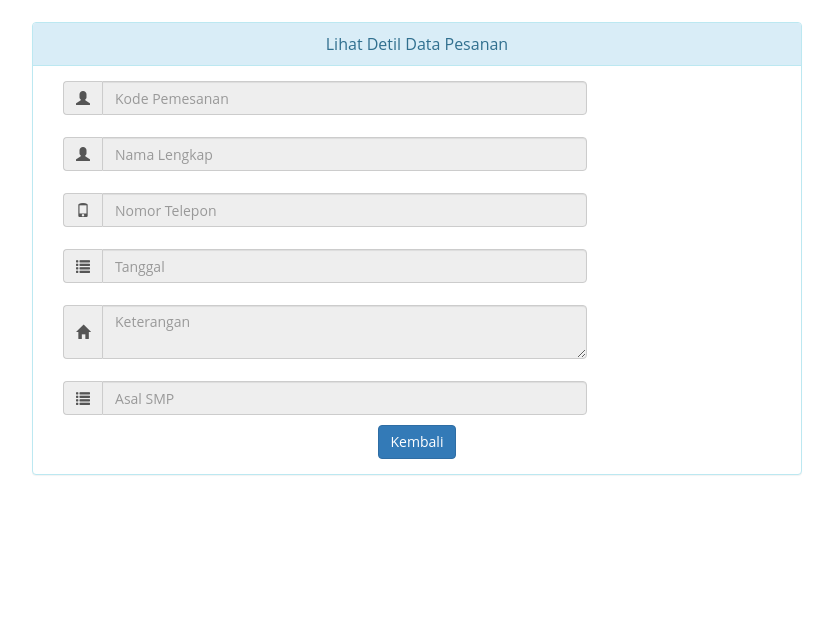
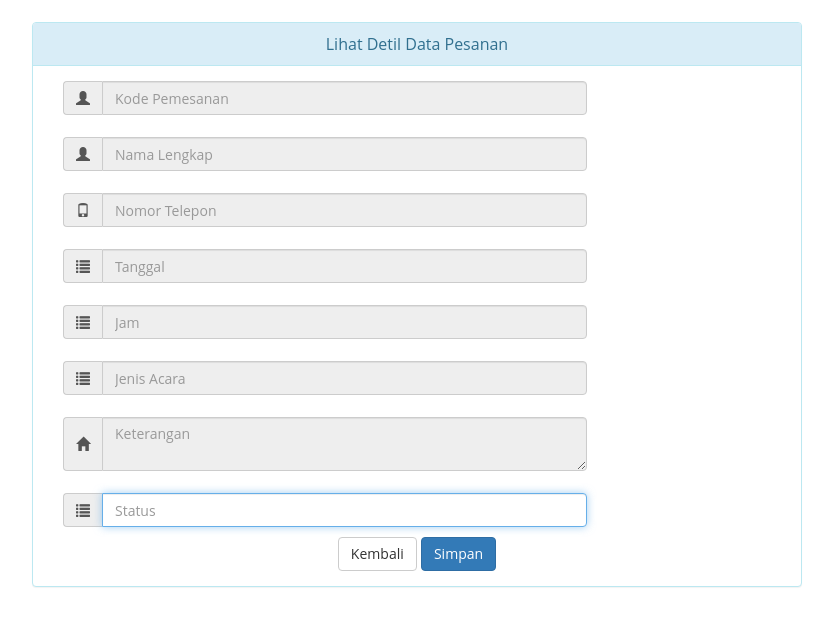
Before and after one commit to salsapr/ProjectWork, a CodeIgniter app: page /ProjectWork/index.php/admin/detil_data_pesanan in a window 1280 px wide. Shown: the top 626 px of the page, without its empty margins (223-1056 px from the left). Run offline with CodeIgniter, Linux system fonts and the light colour scheme; a user stored in the database is signed in; data comes from the database, SQL or seed files in the repository; some libraries are stand-ins or nearby versions.

Commit message:
Detil Data Pesanan (Err2)

```diff
--- a/application/controllers/admin.php
+++ b/application/controllers/admin.php
@@ -91,7 +91,7 @@ class Admin extends CI_Controller {
 			);
 
 		$this->session->sess_destroy();
-		redirect(base_url('index.php/admin'));
+		redirect(base_url('admin'));
 	}
 }
 
--- a/application/models/admin_model.php
+++ b/application/models/admin_model.php
@@ -39,8 +39,7 @@ class Admin_model extends CI_Model {
 	}
 	function get_data_pesanan_by_tgl($tanggal)
 	{
-		return $this->db->order_by('customer.TANGGAL','ASC')
-						->join('konfirmasi_pembayaran', 'konfirmasi_pembayaran.TANGGAL = customer.TANGGAL')
+		return $this->db->join('konfirmasi_pembayaran', 'konfirmasi_pembayaran.TANGGAL = customer.TANGGAL')
 						->get('customer')
 						->result();
 	}
--- a/application/views/detil_data_pesanan_view.php
+++ b/application/views/detil_data_pesanan_view.php
@@ -31,6 +31,14 @@
 										<span class="input-group-addon"><i class="glyphicon glyphicon-list"></i></span>
 										<input type="text" id="tanggal" name="tanggal" autofocus placeholder="Tanggal" class="form-control" disabled value="<?php  echo $detil->TANGGAL?>" />
 									</div><br>
+									<div class="input-group">
+										<span class="input-group-addon"><i class="glyphicon glyphicon-list"></i></span>
+										<input type="text" id="jam" name="jam" autofocus placeholder="Jam" class="form-control" disabled value="<?php  echo $detil->JAM?>" />
+									</div><br>
+									<div class="input-group">
+										<span class="input-group-addon"><i class="glyphicon glyphicon-list"></i></span>
+										<input type="text" id="jenis_acara" name="jenis_acara" autofocus placeholder="Jenis Acara" class="form-control" disabled value="<?php  echo $detil->JENIS_ACARA?>" />
+									</div><br>
 						    		<div class="input-group">
 										<span class="input-group-addon"><i class="glyphicon glyphicon-home"></i></span>
 										<textarea id="alamat" name="keterangan" placeholder="Keterangan" class="form-control" disabled><?php  echo $detil->KETERANGAN ?></textarea>
@@ -38,12 +46,13 @@
 
 									<div class="input-group">
 										<span class="input-group-addon"><i class="glyphicon glyphicon-list"></i></span>
-										<input type="text" id="asal_smp" name="asal_smp" autofocus placeholder="Asal SMP" class="form-control" disabled value="<?php  echo $detil->asal_smp ?>" />
+										<input type="text" id="status" name="status" autofocus placeholder="Status" class="form-control"  value="<?php  echo $detil->STATUS ?>" />
 									</div>
 								</div>
 
 								<div class="col-md-12 col-sm-12 col-xs-12 col-lg-12" style="margin-top: 10px;">
-									<a href="<?php echo base_url(); ?>admin/data_pesanan/" class="btn btn-md btn-primary">Kembali</a>
+									<a href="<?php echo base_url(); ?>admin/data_transaksi_pesanan/" class="btn btn-md btn-default">Kembali</a>
+									<a href="<?php echo base_url(); ?>admin/update/" class="btn btn-md btn-primary">Simpan</a>
 								</div>
 							</div>
 						</div>
```
